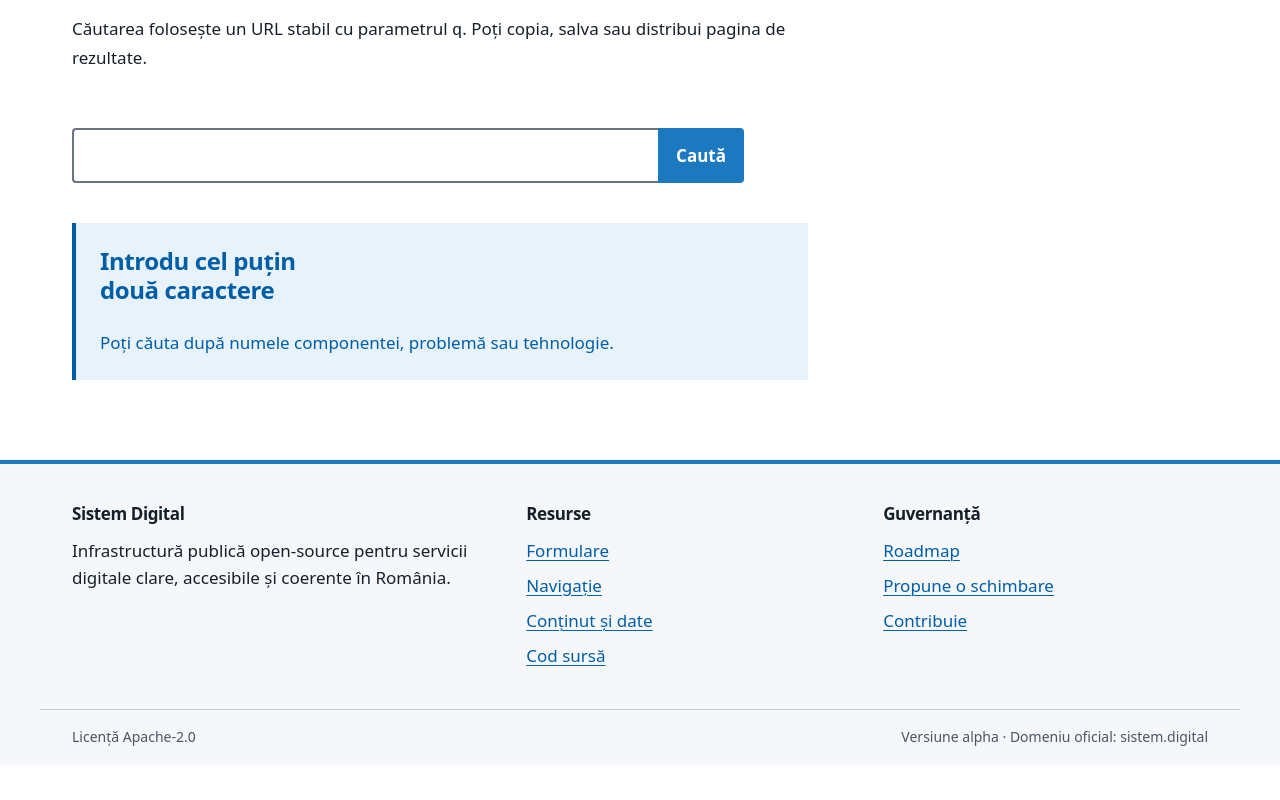
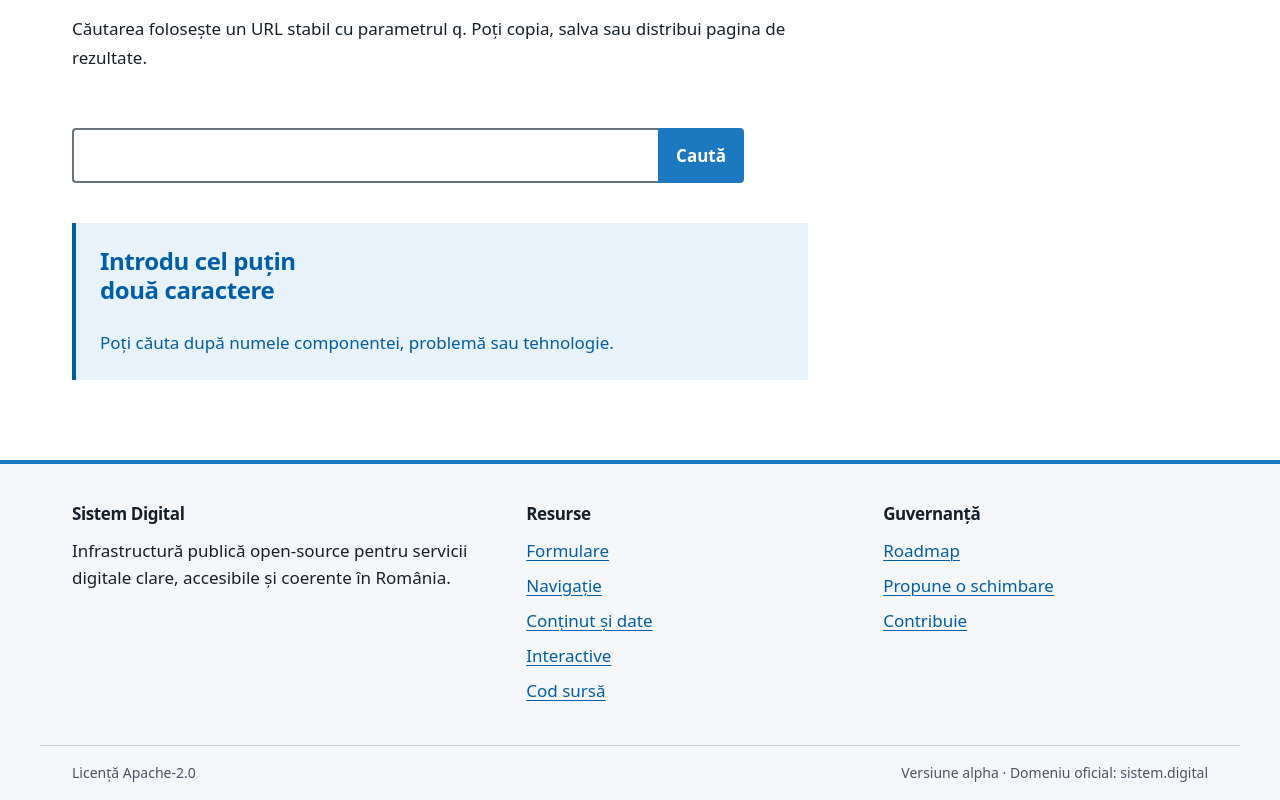
Before and after one commit to ciprian-rus/sistem.digital, a Next.js app in the folder apps/website/: page /cautare in a window 1280 px wide. Shown: the part 629-1429 px from the top of the page. Before the commit the page ends 1394 px from the top, so only its background shows below. Built offline with nearby package versions, Linux system fonts and the light colour scheme.

Commit message:
feat(website): link interactive component module

```diff
--- a/apps/website/src/components/public-shell.tsx
+++ b/apps/website/src/components/public-shell.tsx
@@ -7,6 +7,7 @@ const navigationItems = [
   { href: '/componente/formulare', label: 'Componente' },
   { href: '/componente/navigatie', label: 'Navigație' },
   { href: '/componente/continut-date', label: 'Conținut și date' },
+  { href: '/componente/interactive', label: 'Interactive' },
   { href: '/cautare', label: 'Căutare' },
 ] as const;
 
@@ -213,6 +214,9 @@ export function PublicFooter({ children }: Readonly<{ children?: ReactNode }>) {
               <a href="/componente/continut-date">Conținut și date</a>
             </li>
             <li>
+              <a href="/componente/interactive">Interactive</a>
+            </li>
+            <li>
               <a href="https://github.com/ciprian-rus/sistem.digital">Cod sursă</a>
             </li>
           </ul>
```
